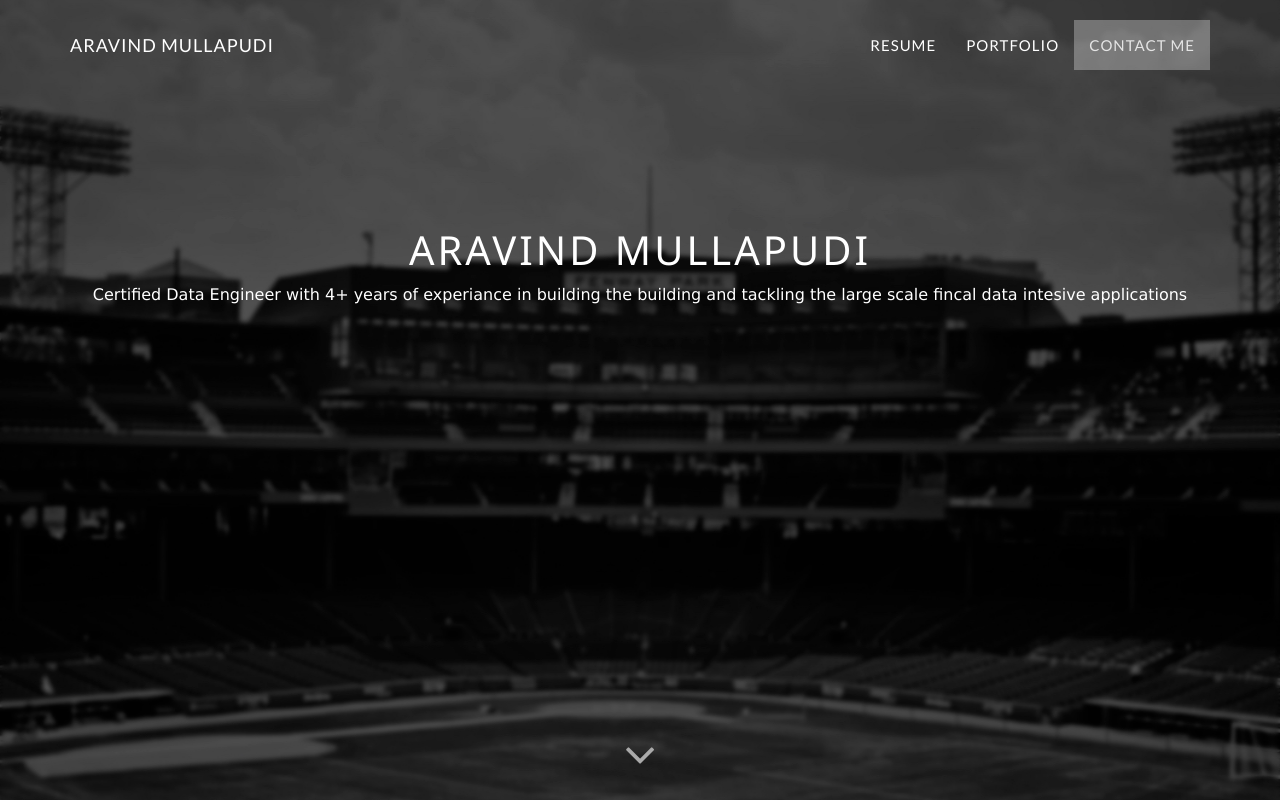
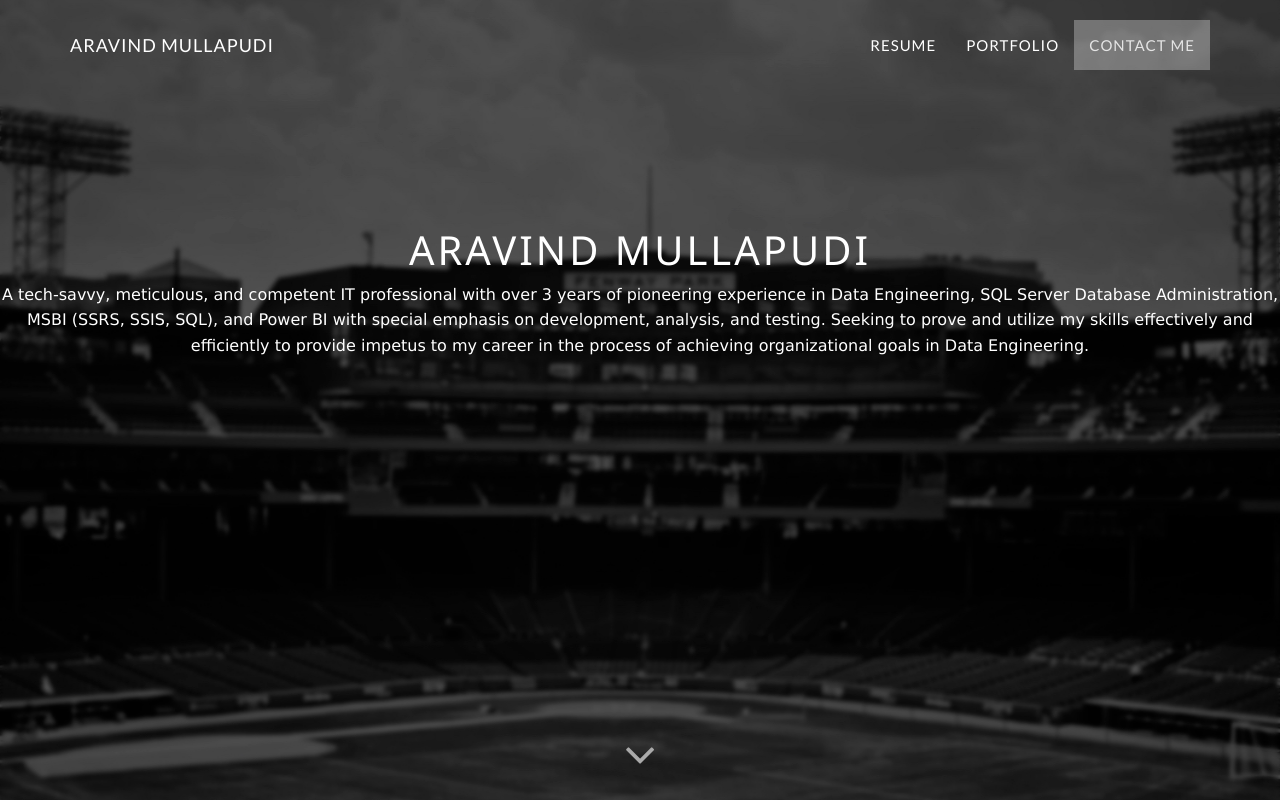
Before and after one commit to Aravind-Chowdary/Aravind-Chowdary.github.io, a plain HTML site: page index.html in a window 1280 px wide. Shown: the top 800 px of the page. Drawn offline with nearby package versions, Linux system fonts and the light colour scheme; some packages are replaced by stand-ins of ours; grey boxes are pictures that could not be loaded.

Commit message:
Update index.html
added the summary

```diff
--- a/index.html
+++ b/index.html
@@ -154,7 +154,7 @@
       <div class="intro-content">
         <h1 class="brand-heading animated fadeInDown delay-05s">Aravind Mullapudi</h1>
         <div></div>
-        <p class="intro-text animated fadeIn delay-2s">Certified Data Engineer with 4+ years of experiance in building the building and tackling the large scale fincal data intesive applications</p>
+        <p class="intro-text animated fadeIn delay-2s">A tech-savvy, meticulous, and competent IT professional with over 3 years of pioneering experience in Data Engineering, SQL Server Database Administration, MSBI (SSRS, SSIS, SQL), and Power BI with special emphasis on development, analysis, and testing. Seeking to prove and utilize my skills effectively and efficiently to provide impetus to my career in the process of achieving organizational goals in Data Engineering.</p>
       </div>
     </div>
     <div class="scroll-arrow">
```
